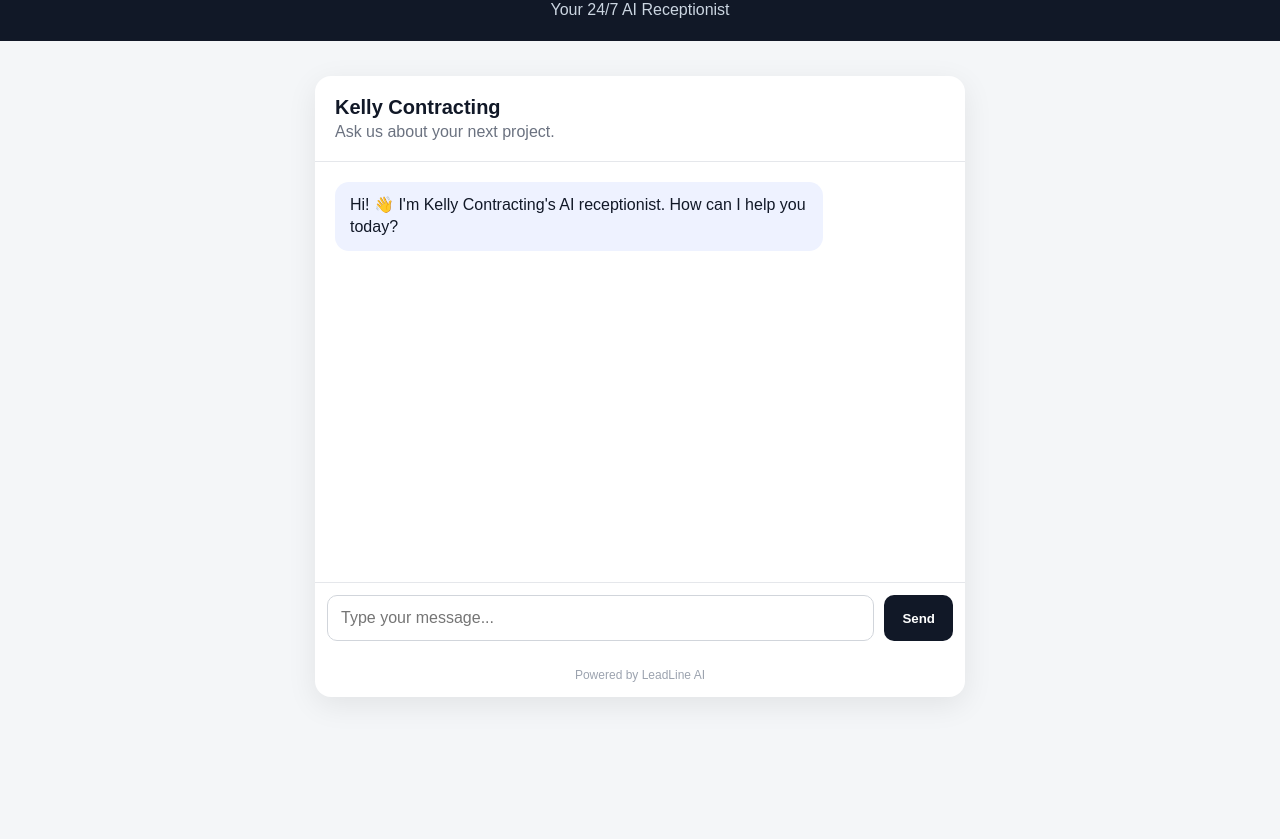
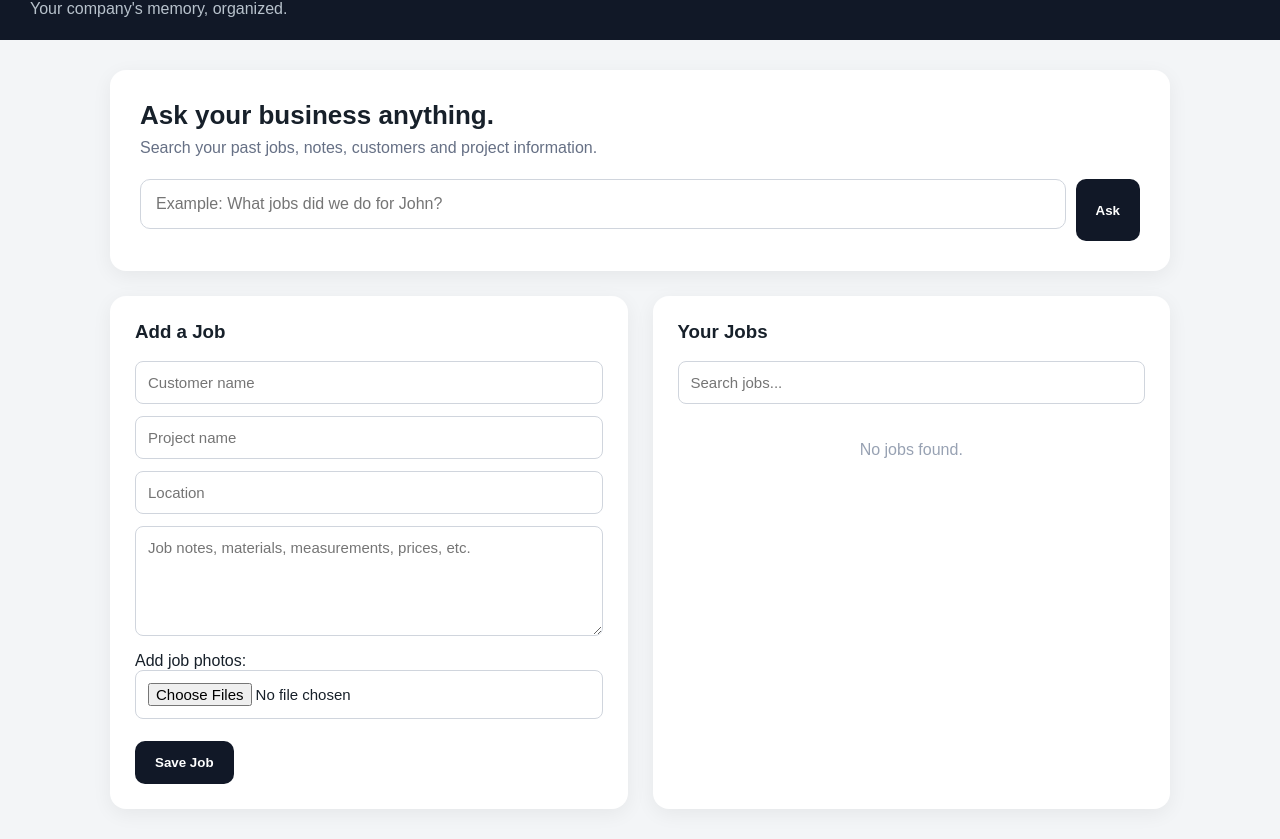
Before and after one commit to wyattkelly79-alt/Ai-Receptionist, a plain HTML site: page index.html in a window 1280 px wide. Shown: the part 59-898 px from the top of the page. Before the commit the page ends 800 px from the top, so only its background shows below. Drawn offline with Linux system fonts and the light colour scheme.

Commit message:
Update index.html

```diff
--- a/index.html
+++ b/index.html
@@ -3,7 +3,7 @@
 <head>
 <meta charset="UTF-8">
 <meta name="viewport" content="width=device-width, initial-scale=1.0">
-  <title>LeadLine AI - AI Receptionist</title>
+<title>Job Memory</title>
 
 <style>
 * {
@@ -14,220 +14,391 @@
 }
 
 body {
-      background: #f4f6f8;
-      color: #111827;
+    background: #f3f5f7;
+    color: #17202a;
 }
 
-    .header {
+header {
     background: #111827;
     color: white;
-      padding: 22px;
-      text-align: center;
+    padding: 22px 30px;
 }
 
-    .header h1 {
+header h1 {
     font-size: 28px;
 }
 
-    .header p {
-      margin-top: 6px;
-      color: #cbd5e1;
+header p {
+    margin-top: 5px;
+    color: #b8c2cc;
 }
 
-    .chat-container {
-      max-width: 650px;
-      margin: 35px auto;
-      background: white;
-      border-radius: 16px;
-      box-shadow: 0 8px 30px rgba(0,0,0,0.08);
-      overflow: hidden;
+.container {
+    max-width: 1100px;
+    margin: 30px auto;
+    padding: 0 20px;
 }
 
-    .business {
-      padding: 20px;
-      border-bottom: 1px solid #e5e7eb;
+.hero {
+    background: white;
+    padding: 30px;
+    border-radius: 16px;
+    margin-bottom: 25px;
+    box-shadow: 0 5px 20px rgba(0,0,0,.06);
 }
 
-    .business h2 {
-      font-size: 20px;
+.hero h2 {
+    font-size: 26px;
+    margin-bottom: 8px;
 }
 
-    .business p {
-      color: #6b7280;
-      margin-top: 4px;
+.hero p {
+    color: #667085;
 }
 
-    #chat {
-      height: 420px;
-      overflow-y: auto;
-      padding: 20px;
-    }
-
-    .message {
-      margin-bottom: 15px;
-      padding: 12px 15px;
-      border-radius: 14px;
-      max-width: 80%;
-      line-height: 1.4;
-    }
-
-    .ai {
-      background: #eef2ff;
-      margin-right: auto;
-    }
-
-    .user {
-      background: #111827;
-      color: white;
-      margin-left: auto;
-    }
-
-    .input-area {
+.ask-box {
+    margin-top: 22px;
     display: flex;
-      border-top: 1px solid #e5e7eb;
-      padding: 12px;
     gap: 10px;
 }
 
-    #messageInput {
+.ask-box input {
     flex: 1;
-      border: 1px solid #d1d5db;
+    padding: 15px;
+    border: 1px solid #d0d5dd;
     border-radius: 10px;
-      padding: 13px;
     font-size: 16px;
-      outline: none;
 }
 
 button {
-      border: none;
     background: #111827;
     color: white;
-      padding: 13px 18px;
+    border: none;
     border-radius: 10px;
+    padding: 14px 20px;
     cursor: pointer;
     font-weight: bold;
 }
 
 button:hover {
-      background: #374151;
+    background: #293548;
 }
 
-    .footer {
+.grid {
+    display: grid;
+    grid-template-columns: 1fr 1fr;
+    gap: 25px;
+}
+
+.card {
+    background: white;
+    padding: 25px;
+    border-radius: 16px;
+    box-shadow: 0 5px 20px rgba(0,0,0,.06);
+}
+
+.card h3 {
+    margin-bottom: 18px;
+}
+
+input, textarea {
+    width: 100%;
+    padding: 12px;
+    border: 1px solid #d0d5dd;
+    border-radius: 8px;
+    margin-bottom: 12px;
+    font-size: 15px;
+}
+
+textarea {
+    min-height: 110px;
+    resize: vertical;
+}
+
+.job {
+    border: 1px solid #e1e5ea;
+    border-radius: 12px;
+    padding: 16px;
+    margin-bottom: 12px;
+}
+
+.job h4 {
+    margin-bottom: 5px;
+}
+
+.job p {
+    color: #667085;
+    margin: 4px 0;
+}
+
+.answer {
+    margin-top: 15px;
+    background: #eef2ff;
+    padding: 15px;
+    border-radius: 10px;
+    display: none;
+}
+
+.photo-preview {
+    display: flex;
+    flex-wrap: wrap;
+    gap: 10px;
+    margin-top: 10px;
+}
+
+.photo-preview img {
+    width: 90px;
+    height: 90px;
+    object-fit: cover;
+    border-radius: 8px;
+}
+
+.empty {
+    color: #98a2b3;
     text-align: center;
-      color: #9ca3af;
-      font-size: 12px;
-      padding: 15px;
+    padding: 25px;
+}
+
+@media(max-width: 750px) {
+    .grid {
+        grid-template-columns: 1fr;
+    }
+
+    .ask-box {
+        flex-direction: column;
+    }
 }
 </style>
 </head>
 
 <body>
 
-  <div class="header">
-    <h1>LeadLine AI</h1>
-    <p>Your 24/7 AI Receptionist</p>
+<header>
+    <h1>Job Memory</h1>
+    <p>Your company's memory, organized.</p>
+</header>
+
+<div class="container">
+
+    <div class="hero">
+        <h2>Ask your business anything.</h2>
+        <p>
+            Search your past jobs, notes, customers and project information.
+        </p>
+
+        <div class="ask-box">
+            <input
+                id="question"
+                placeholder="Example: What jobs did we do for John?"
+            >
+            <button onclick="askMemory()">Ask</button>
         </div>
 
-  <div class="chat-container">
-
-    <div class="business">
-      <h2>Kelly Contracting</h2>
-      <p>Ask us about your next project.</p>
+        <div id="answer" class="answer"></div>
     </div>
 
-    <div id="chat">
-      <div class="message ai">
-        Hi! 👋 I'm Kelly Contracting's AI receptionist.
-        How can I help you today?
-      </div>
+    <div class="grid">
+
+        <div class="card">
+            <h3>Add a Job</h3>
+
+            <input id="customer" placeholder="Customer name">
+
+            <input id="project" placeholder="Project name">
+
+            <input id="location" placeholder="Location">
+
+            <textarea
+                id="notes"
+                placeholder="Job notes, materials, measurements, prices, etc."
+            ></textarea>
+
+            <label>
+                Add job photos:
+                <input
+                    id="photos"
+                    type="file"
+                    accept="image/*"
+                    multiple
+                    onchange="previewPhotos()"
+                >
+            </label>
+
+            <div id="photoPreview" class="photo-preview"></div>
+
+            <button onclick="saveJob()">
+                Save Job
+            </button>
         </div>
 
-    <div class="input-area">
+        <div class="card">
+            <h3>Your Jobs</h3>
+
             <input
-        id="messageInput"
-        type="text"
-        placeholder="Type your message..."
-        onkeydown="handleKey(event)"
+                id="search"
+                placeholder="Search jobs..."
+                oninput="displayJobs()"
             >
 
-      <button onclick="sendMessage()">Send</button>
+            <div id="jobs"></div>
         </div>
 
-    <div class="footer">
-      Powered by LeadLine AI
     </div>
-
 </div>
 
 <script>
 
-    let conversationStep = 0;
+let jobs = JSON.parse(localStorage.getItem("jobMemoryJobs")) || [];
 
-    function addMessage(text, type) {
-      const chat = document.getElementById("chat");
+function saveJob() {
 
-      const message = document.createElement("div");
-      message.className = "message " + type;
-      message.textContent = text;
+    const customer = document.getElementById("customer").value.trim();
+    const project = document.getElementById("project").value.trim();
+    const location = document.getElementById("location").value.trim();
+    const notes = document.getElementById("notes").value.trim();
 
-      chat.appendChild(message);
-      chat.scrollTop = chat.scrollHeight;
+    if (!customer || !project) {
+        alert("Please enter a customer name and project name.");
+        return;
     }
 
-    function sendMessage() {
+    const job = {
+        customer: customer,
+        project: project,
+        location: location,
+        notes: notes,
+        date: new Date().toLocaleDateString()
+    };
 
-      const input = document.getElementById("messageInput");
-      const text = input.value.trim();
+    jobs.push(job);
 
-      if (!text) return;
+    localStorage.setItem(
+        "jobMemoryJobs",
+        JSON.stringify(jobs)
+    );
 
-      addMessage(text, "user");
-      input.value = "";
+    document.getElementById("customer").value = "";
+    document.getElementById("project").value = "";
+    document.getElementById("location").value = "";
+    document.getElementById("notes").value = "";
+    document.getElementById("photos").value = "";
+    document.getElementById("photoPreview").innerHTML = "";
 
-      setTimeout(() => {
+    displayJobs();
 
-        let response;
+    alert("Job saved!");
+}
 
-        if (conversationStep === 0) {
+function displayJobs() {
 
-          response =
-            "Absolutely! I'd be happy to help. What type of project are you looking to have done?";
+    const container = document.getElementById("jobs");
+    const search = document
+        .getElementById("search")
+        .value
+        .toLowerCase();
 
-          conversationStep = 1;
+    container.innerHTML = "";
 
-        } else if (conversationStep === 1) {
+    const filtered = jobs.filter(job =>
+        job.customer.toLowerCase().includes(search) ||
+        job.project.toLowerCase().includes(search) ||
+        job.location.toLowerCase().includes(search) ||
+        job.notes.toLowerCase().includes(search)
+    );
 
-          response =
-            "Great. About how large is the project, and what town or area is the property located in?";
+    if (filtered.length === 0) {
+        container.innerHTML =
+            '<div class="empty">No jobs found.</div>';
+        return;
+    }
 
-          conversationStep = 2;
+    filtered.forEach(job => {
 
-        } else if (conversationStep === 2) {
+        const div = document.createElement("div");
+        div.className = "job";
 
-          response =
-            "Thanks! What's your name and the best phone number for the contractor to contact you?";
+        div.innerHTML = `
+            <h4>${escapeHTML(job.project)}</h4>
+            <p><strong>Customer:</strong> ${escapeHTML(job.customer)}</p>
+            <p><strong>Location:</strong> ${escapeHTML(job.location)}</p>
+            <p><strong>Notes:</strong> ${escapeHTML(job.notes)}</p>
+            <p><small>Added ${escapeHTML(job.date)}</small></p>
+        `;
 
-          conversationStep = 3;
+        container.appendChild(div);
+    });
+}
+
+function askMemory() {
+
+    const question = document
+        .getElementById("question")
+        .value
+        .toLowerCase();
+
+    const answer = document.getElementById("answer");
+
+    if (!question) return;
+
+    const matches = jobs.filter(job =>
+        question.includes(job.customer.toLowerCase()) ||
+        question.includes(job.project.toLowerCase()) ||
+        question.includes(job.location.toLowerCase())
+    );
+
+    if (matches.length > 0) {
+
+        answer.innerHTML =
+            "<strong>I found these jobs:</strong><br><br>" +
+            matches.map(job =>
+                `${escapeHTML(job.project)} — ${escapeHTML(job.customer)} (${escapeHTML(job.location)})`
+            ).join("<br>");
 
     } else {
 
-          response =
-            "Perfect. I've recorded your information. A member of the team will review your request and contact you as soon as possible. 👍";
-
-          conversationStep = 4;
+        answer.innerHTML =
+            "I couldn't find a matching job yet. Once more information is added, I'll be able to search it.";
 
     }
 
-        addMessage(response, "ai");
-
-      }, 700);
+    answer.style.display = "block";
 }
 
-    function handleKey(event) {
-      if (event.key === "Enter") {
-        sendMessage();
+function previewPhotos() {
+
+    const files = document.getElementById("photos").files;
+    const preview = document.getElementById("photoPreview");
+
+    preview.innerHTML = "";
+
+    for (let file of files) {
+
+        const reader = new FileReader();
+
+        reader.onload = function(e) {
+
+            const img = document.createElement("img");
+
+            img.src = e.target.result;
+
+            preview.appendChild(img);
+        };
+
+        reader.readAsDataURL(file);
     }
 }
+
+function escapeHTML(text) {
+
+    return text
+        .replace(/&/g, "&amp;")
+        .replace(/</g, "&lt;")
+        .replace(/>/g, "&gt;")
+        .replace(/"/g, "&quot;")
+        .replace(/'/g, "&#039;");
+}
+
+displayJobs();
 
 </script>
 
```
Lines whose indentation alone changed are shown as unchanged.
